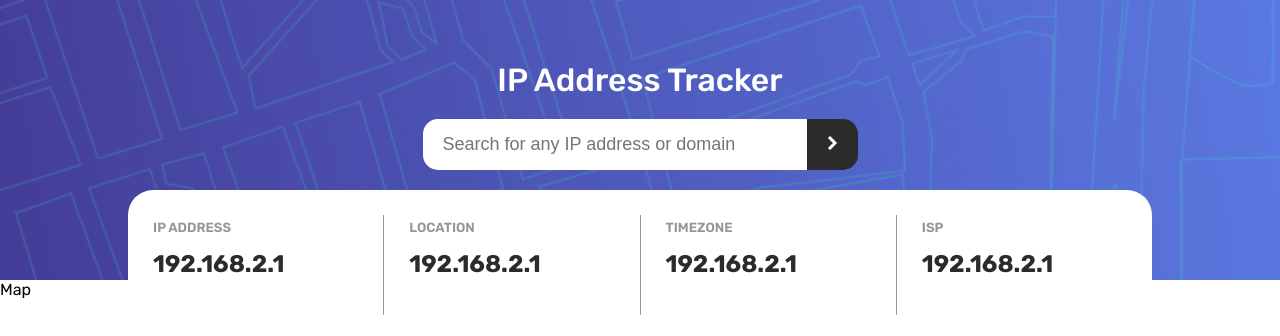
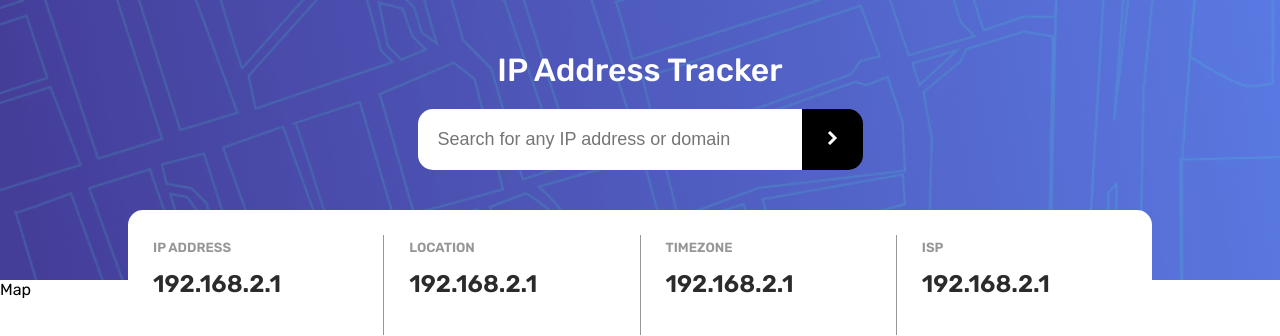
Before and after one commit to MhmtMutlu/react-ip-tracker-app, a React (Create React App) app: page / in a window 1280 px wide. Shown: the top 336 px of the page. Built offline with nearby package versions, Linux system fonts and the light colour scheme.

Commit message:
UI: Header and HeaderInfo components were edited.

```diff
--- a/src/components/Header/HeaderInfo/header-info.scss
+++ b/src/components/Header/HeaderInfo/header-info.scss
@@ -6,8 +6,8 @@
     z-index: 999;
     width: 80%;
     height: 150px;
-    margin-bottom: -120px;
-    border-radius: 25px;
+    margin-bottom: -130px;
+    border-radius: 15px;
 
     &-container {
       display: flex;
@@ -37,6 +37,7 @@
 
         h2 {
           color: index.$very-dark-gray;
+          font-weight: 600;
           word-wrap: break-word;
           word-break: break-all;
         }
--- a/src/components/Header/header.scss
+++ b/src/components/Header/header.scss
@@ -19,14 +19,14 @@
 
   &-input-wrapper {
     width: 100%;
-    margin: 20px;
+    margin: 20px 0 40px 0;
     display: flex;
     align-items: center;
     justify-content: center;
 
     input {
       width: 30%;
-      padding: 15px 20px;
+      padding: 20px;
       font-size: 18px;
       color: index.$very-dark-gray;
       border: none;
@@ -35,15 +35,15 @@
 
     button {
       font-size: 18px;
-      padding: 15px 20px;
-      background-color: index.$very-dark-gray;
+      padding: 20px 25px;
+      background-color: #000;
       border: none;
       border-radius: 0 15px 15px 0;
       cursor: pointer;
       transition: .5s ease-in;
 
       &:hover {
-        background-color: index.$dark-gray;
+        background-color: index.$very-dark-gray;
       }
     }
   }
```
